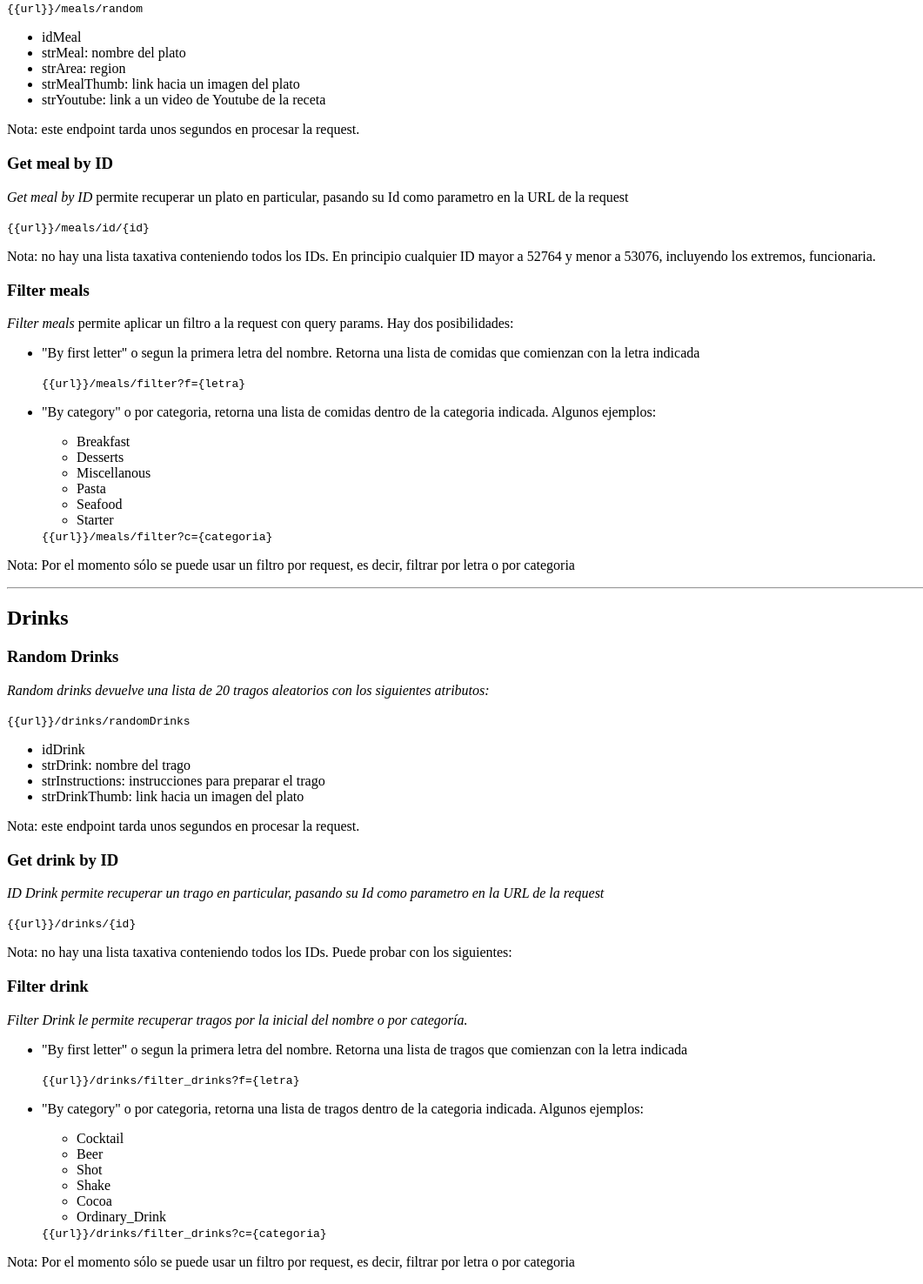
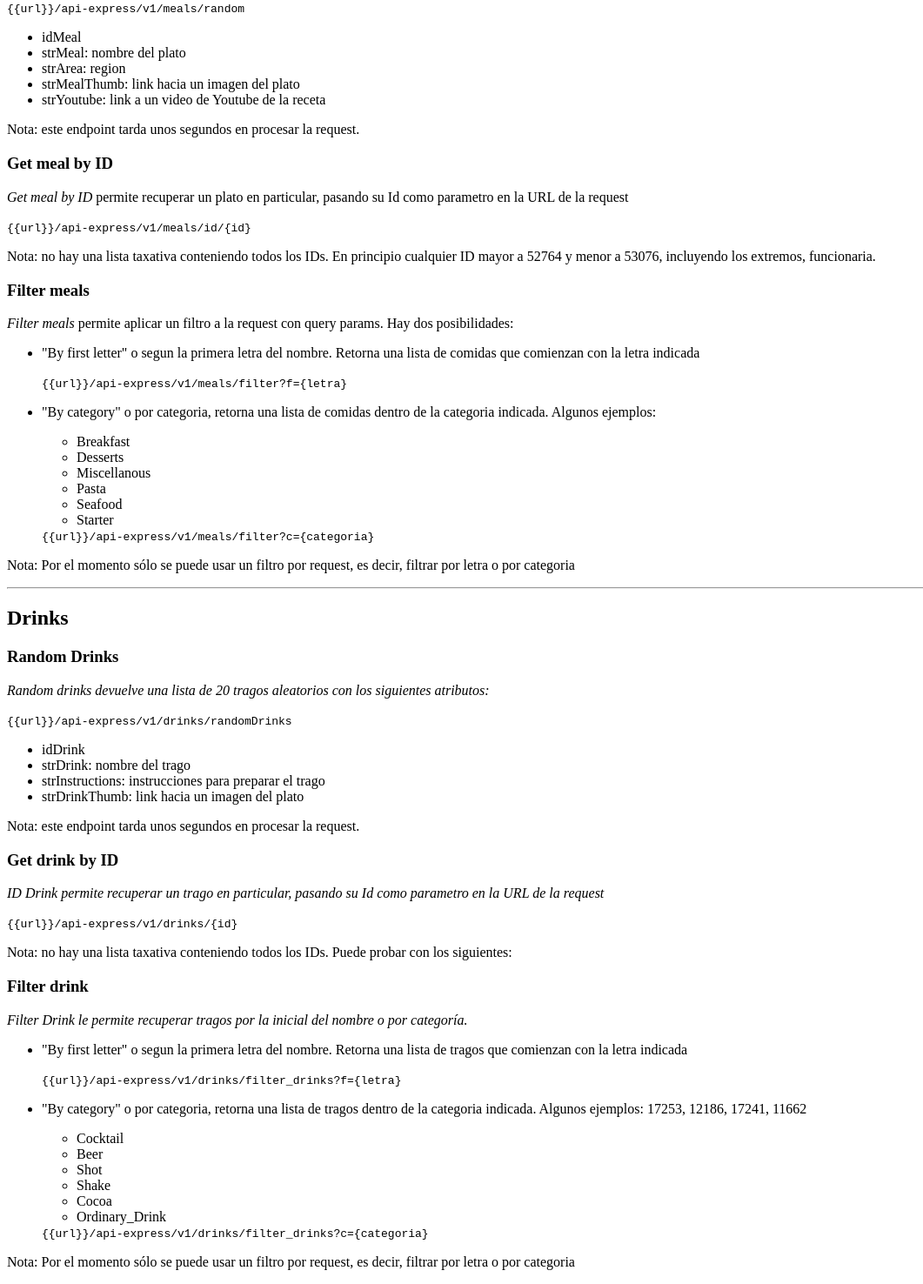
Before and after one commit to marciabel/api-express, a website: page public/index.html in a window 1280 px wide. Shown: the part 335-1811 px from the top of the page at 87% size, without its empty margins (0-1061 px from the left). Drawn offline with Linux system fonts and the light colour scheme.

Commit message:
fixes in the documentation, urls

```diff
--- a/public/index.html
+++ b/public/index.html
@@ -6,7 +6,7 @@
     <title>Pagina de ayuda</title>
   </head>
   <body>
-    <h1>Pagina de ayuda - Meals & Drinks</h1>
+    <h1>Pagina de ayuda - Meals & Drinks - v1.0.0</h1>
     <hr/>
     <div>
       <p class="description">
@@ -29,7 +29,7 @@
                 <p>
                 <em>Random meals</em> devuelve una lista de 20 comidas random con los siguientes atributos:              with the following attributes:
                 </p>
-                <code>{{url}}/meals/random</code>
+                <code>{{url}}/api-express/v1/meals/random</code>
                 <ul>
                     <li>idMeal</li>
                     <li>strMeal: nombre del plato</li>
@@ -44,7 +44,7 @@
                 <p>
                 <em>Get meal by ID</em> permite recuperar un plato en particular, pasando su Id como parametro en la URL de la request
                 </p>
-                <code>{{url}}/meals/id/{id}</code>
+                <code>{{url}}/api-express/v1/meals/id/{id}</code>
                 <p>Nota: no hay una lista taxativa conteniendo todos los IDs. En principio cualquier ID mayor a 52764 y menor a 53076, incluyendo los extremos, funcionaria.</p>
             </div>
             <div class="endpoint_detail">
@@ -55,7 +55,7 @@
                 <ul>
                     <li>
                         <p>"By first letter" o segun la primera letra del nombre. Retorna una lista de comidas que comienzan con la letra indicada</p>
-                        <code>{{url}}/meals/filter?f={letra}</code>
+                        <code>{{url}}/api-express/v1/meals/filter?f={letra}</code>
                     </li>
                     <li>
                         <p>"By category" o por categoria, retorna una lista de comidas dentro de la categoria indicada. Algunos ejemplos:</p>
@@ -67,7 +67,7 @@
                             <li>Seafood</li>
                             <li>Starter</li>
                         </ul>
-                        <code>{{url}}/meals/filter?c={categoria}</code>
+                        <code>{{url}}/api-express/v1/meals/filter?c={categoria}</code>
                     </li>
                 </ul>
                 <p>Nota: Por el momento sólo se puede usar un filtro por request, es decir, filtrar por letra o por categoria</p>
@@ -81,7 +81,7 @@
                 <p>
                 <em>Random drinks devuelve una lista de 20 tragos aleatorios con los siguientes atributos:</em>
                 </p>
-                <code>{{url}}/drinks/randomDrinks</code>
+                <code>{{url}}/api-express/v1/drinks/randomDrinks</code>
                 <ul>
                     <li>idDrink</li>
                     <li>strDrink: nombre del trago</li>
@@ -95,7 +95,7 @@
                 <p>
                 <em>ID Drink permite recuperar un trago en particular, pasando su Id como parametro en la URL de la request</em>
                 </p>
-                <code>{{url}}/drinks/{id}</code>
+                <code>{{url}}/api-express/v1/drinks/{id}</code>
                 <p>Nota: no hay una lista taxativa conteniendo todos los IDs. Puede probar con los siguientes: </p>
             </div>
             <div class="endpoint_detail">
@@ -106,10 +106,10 @@
                 <ul>
                     <li>
                         <p>"By first letter" o segun la primera letra del nombre. Retorna una lista de tragos que comienzan con la letra indicada</p>
-                        <code>{{url}}/drinks/filter_drinks?f={letra}</code>
+                        <code>{{url}}/api-express/v1/drinks/filter_drinks?f={letra}</code>
                     </li>
                     <li>
-                        <p>"By category" o por categoria, retorna una lista de tragos dentro de la categoria indicada. Algunos ejemplos:</p>
+                        <p>"By category" o por categoria, retorna una lista de tragos dentro de la categoria indicada. Algunos ejemplos: 17253, 12186, 17241, 11662</p>
                         <ul>
                             <li>Cocktail</li>
                             <li>Beer</li>
@@ -118,7 +118,7 @@
                             <li>Cocoa</li>
                             <li>Ordinary_Drink</li>
                         </ul>
-                        <code>{{url}}/drinks/filter_drinks?c={categoria}</code>
+                        <code>{{url}}/api-express/v1/drinks/filter_drinks?c={categoria}</code>
                     </li>
                 </ul>
                 <p>Nota: Por el momento sólo se puede usar un filtro por request, es decir, filtrar por letra o por categoria</p>
```
